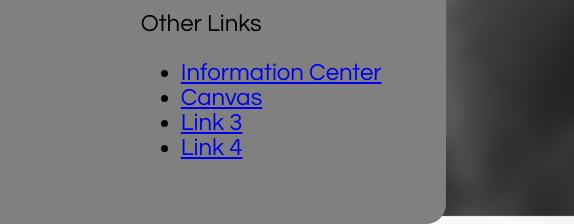
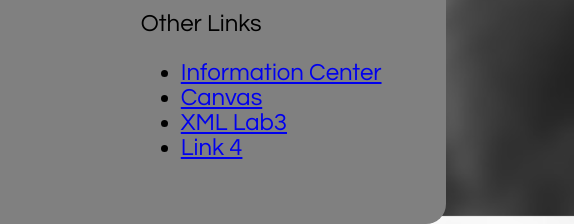
Before and after one commit to Duhxnush/Duhxnush.github.io, a plain HTML site: page index.html in a window 1280 px wide. Shown: the part 2184-2408 px from the top of the page, 706-1280 px from the left. Drawn offline with Linux system fonts and the light colour scheme.

Commit message:
Update index.html

```diff
--- a/index.html
+++ b/index.html
@@ -109,7 +109,7 @@
                         <ul>
                             <li><a href="lab2.html">Information Center</a></li>
                             <li><a href="canvas.html">Canvas</a></li>
-                            <li><a href="#">Link 3</a></li>
+                            <li><a href="lab3.xml">XML Lab3</a></li>
                             <li><a href="#">Link 4</a></li>
                         </ul></font>
                     </td>
```
